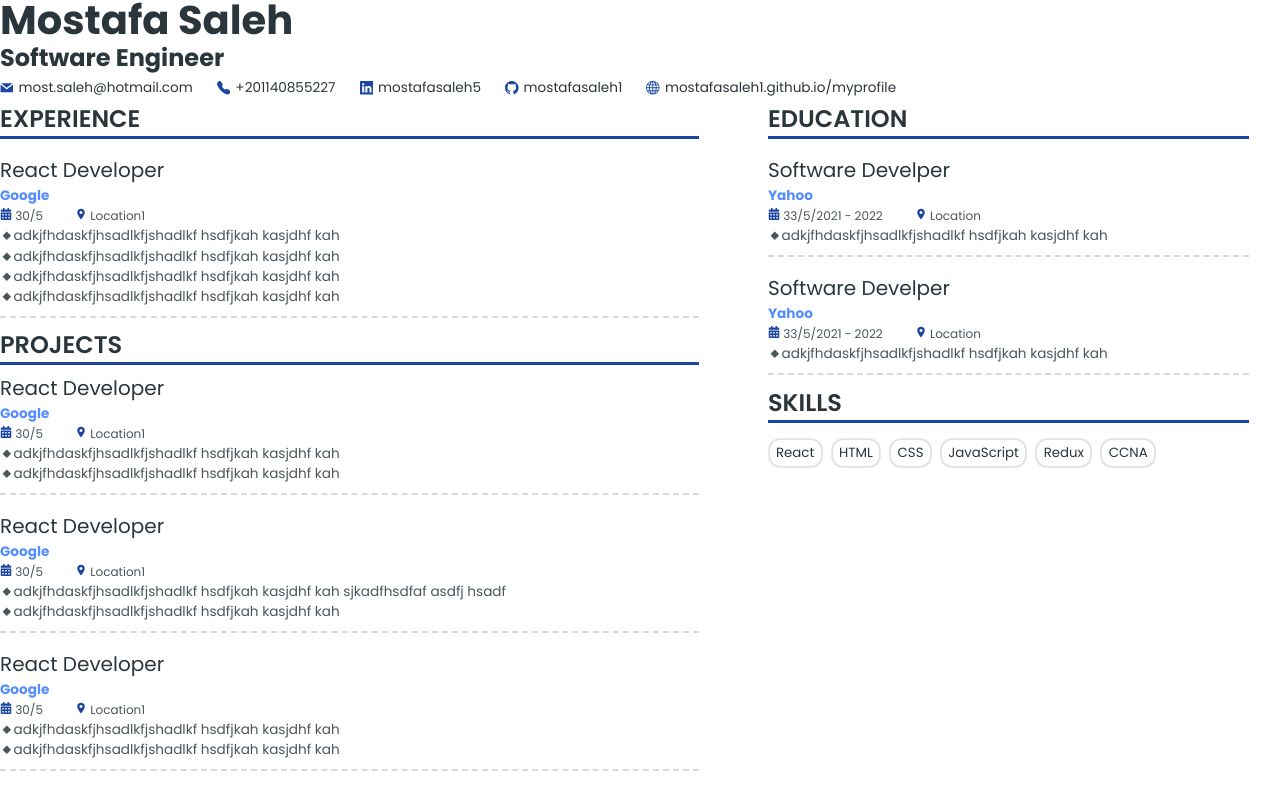
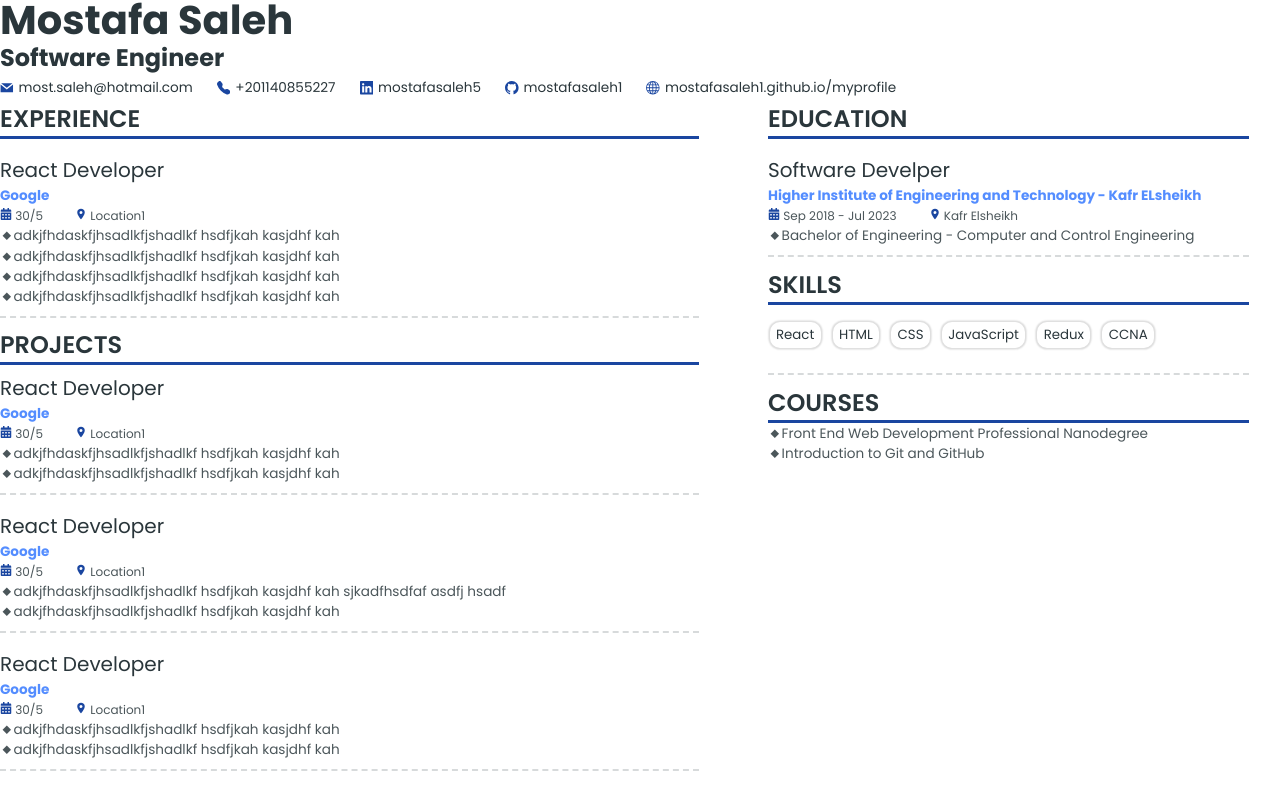
Before and after one commit to mostafasaleh1/cv, a React (Create React App) app: page / in a window 1280 px wide. Shown: the top 792 px of the page. Built offline with nearby package versions, Linux system fonts and the light colour scheme.

Commit message:
temporary changes

```diff
--- a/src/components/primary/rightmaincomponent/RightMainComponent.jsx
+++ b/src/components/primary/rightmaincomponent/RightMainComponent.jsx
@@ -7,22 +7,21 @@ const RightMainComponent = () => (
         <SectionTitle content="Education" />
         <div className='content-box'>
             <JobTitle content="Software Develper" />
-            <InstitutionName content="Yahoo" />
-            <DateAndLocation date="33/5/2021 - 2022" location="Location" />
-            <BulletPoint content="adkjfhdaskfjhsadlkfjshadlkf hsdfjkah kasjdhf kah" />
-        </div>
-
-        <div className='content-box'>
-            <JobTitle content="Software Develper" />
-            <InstitutionName content="Yahoo" />
-            <DateAndLocation date="33/5/2021 - 2022" location="Location" />
-            <BulletPoint content="adkjfhdaskfjhsadlkfjshadlkf hsdfjkah kasjdhf kah" />
+            <InstitutionName content="Higher Institute of Engineering and Technology - Kafr ELsheikh" />
+            <DateAndLocation date="Sep 2018 - Jul 2023" location="Kafr Elsheikh" />
+            <BulletPoint content="Bachelor of Engineering - Computer and Control Engineering" />
         </div>
 
         <div className='content-box'>
             <SectionTitle content="Skills" />
             <Skills />
         </div>
+
+        <div className='content-box'>
+            <SectionTitle content="Courses" />
+            <BulletPoint content="Front End Web Development Professional Nanodegree" />
+            <BulletPoint content="Introduction to Git and GitHub" />
+        </div>
     </div>
 );
 
```
